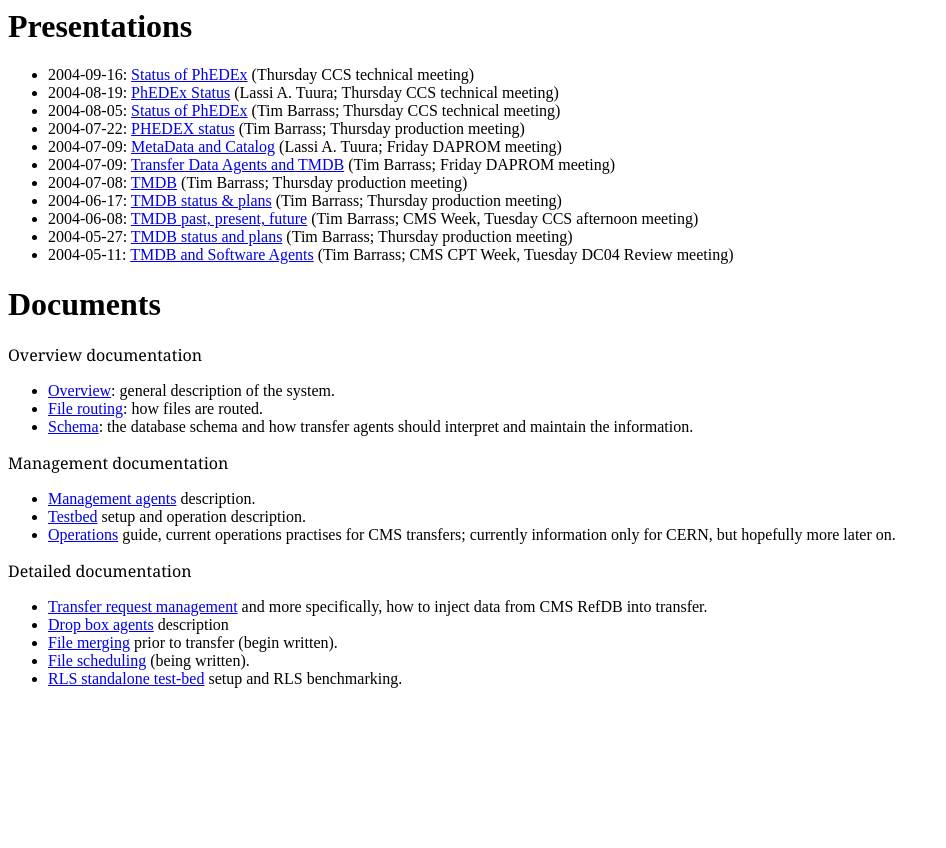
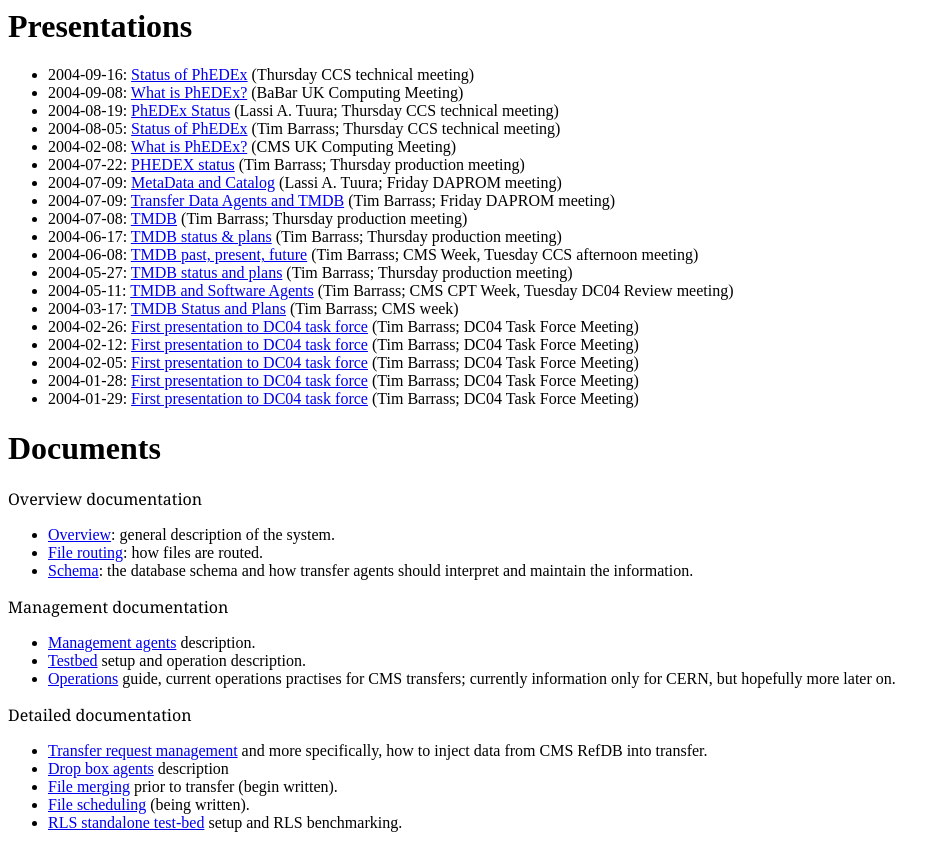
Before and after one commit to dmwm/PHEDEX, a plain HTML site: page Documentation/WebSite/documents.html in a window 1280 px wide. Shown: the whole page, without its empty margins (0-946 px from the left). Before the commit the page ends 800 px from the top, so only its background shows below. Drawn offline with Linux system fonts and the light colour scheme.

Commit message:
added older presentations, random presentations, click on logo for homepage

```diff
--- a/Documentation/WebSite/documents.html
+++ b/Documentation/WebSite/documents.html
@@ -11,8 +11,10 @@
 
 <ul>
  <li>2004-09-16: <a href="http://agenda.cern.ch/fullAgenda.php?ida=a043444">Status of PhEDEx</a> (Thursday CCS technical meeting)</li>
+ <li>2004-09-08: <a href="Documents/PhEDEx for BaBar UK.ppt">What is PhEDEx?</a> (BaBar UK Computing Meeting)</li>
  <li>2004-08-19: <a href="http://agenda.cern.ch/askArchive.php?base=agenda&categ=a043440&id=a043440s1t4/transparencies">PhEDEx Status</a> (Lassi A. Tuura; Thursday CCS technical meeting)</li>
  <li>2004-08-05: <a href="http://agenda.cern.ch/askArchive.php?base=agenda&categ=a043438&id=a043438s1t5/transparencies">Status of PhEDEx</a> (Tim Barrass; Thursday CCS technical meeting)</li>
+ <li>2004-02-08: <a href="Documents/CMS Data Distribution for CMSUK.ppt">What is PhEDEx?</a> (CMS UK Computing Meeting)</li>
  <li>2004-07-22: <a href="http://agenda.cern.ch/askArchive.php?base=agenda&categ=a043281&id=a043281s1t2/transparencies">PHEDEX status</a> (Tim Barrass; Thursday production meeting)</li>
  <li>2004-07-09: <a href="http://agenda.cern.ch/askArchive.php?base=agenda&categ=a043169&id=a043169s1t1/transparencies">MetaData and Catalog</a> (Lassi A. Tuura; Friday DAPROM meeting)</li>
  <li>2004-07-09: <a href="http://agenda.cern.ch/askArchive.php?base=agenda&categ=a043169&id=a043169s1t2/transparencies">Transfer Data Agents and TMDB</a> (Tim Barrass; Friday DAPROM meeting)</li>
@@ -21,7 +23,14 @@
  <li>2004-06-08: <a href="http://agenda.cern.ch/askArchive.php?base=agenda&categ=a042348&id=a042348s1t8/transparencies">TMDB past, present, future</a> (Tim Barrass; CMS Week, Tuesday CCS afternoon meeting)</li>
  <li>2004-05-27: <a href="http://agenda.cern.ch/askArchive.php?base=agenda&categ=a042102&id=a042102s1t3/transparencies">TMDB status and plans</a> (Tim Barrass; Thursday production meeting)</li>
  <li>2004-05-11: <a href="http://agenda.cern.ch/askArchive.php?base=agenda&categ=a041651&id=a041651s1t5/transparencies">TMDB and Software Agents</a> (Tim Barrass; CMS CPT Week, Tuesday DC04 Review meeting)</li>
+ <li>2004-03-17: <a href="Documents/T0-T1-CMS-Week-17-Mar.ppt.ppt">TMDB Status and Plans</a> (Tim Barrass; CMS week)</li>
+ <li>2004-02-26: <a href="Documents/T0-T1-status-26-Feb-04.ppt.ppt">First presentation to DC04 task force</a> (Tim Barrass; DC04 Task Force Meeting)</li>
+ <li>2004-02-12: <a href="Documents/T0-T1-status-12-Feb-04.ppt">First presentation to DC04 task force</a> (Tim Barrass; DC04 Task Force Meeting)</li>
+ <li>2004-02-05: <a href="Documents/T0-T1-status-5-Feb-04.ppt">First presentation to DC04 task force</a> (Tim Barrass; DC04 Task Force Meeting)</li>
+ <li>2004-01-28: <a href="Documents/T0-T1-status-28-Jan-04.ppt">First presentation to DC04 task force</a> (Tim Barrass; DC04 Task Force Meeting)</li>
+ <li>2004-01-29: <a href="Documents/DC04-flow-040129.ppt">First presentation to DC04 task force</a> (Tim Barrass; DC04 Task Force Meeting)</li>
 </ul>
+
 
 <h1>Documents</h1>
 
```
Also changed, not shown: Documentation/WebSite/menu.html (+1 -1 lines).
